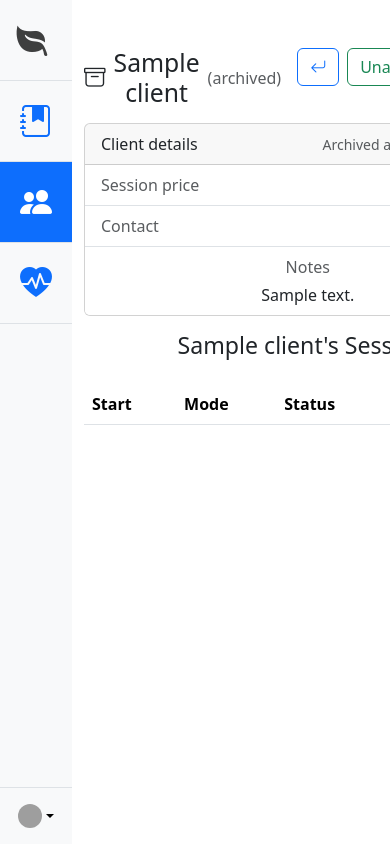
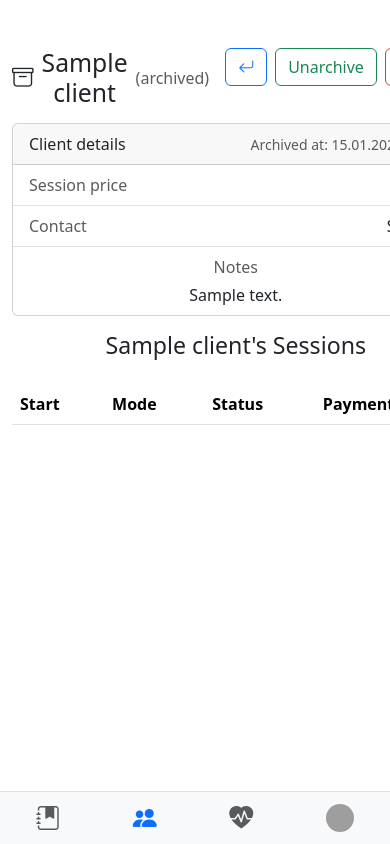
Before and after one commit to FuriousTofu/trainer-journal, a Flask app: page /clients/1 in a window 390 px wide; the page is wider, and only the part inside the window is pictured. Run offline with Flask 3, Linux system fonts and the light colour scheme; a user stored in the database is signed in; tables that the repository leaves empty hold one stand-in row (values such as "Sample post"); lists and menus that the app fills with data are empty; some libraries are stand-ins or nearby versions; grey boxes are pictures that could not be loaded.

Commit message:
add navbar for md

```diff
--- a/app/static/styles.css
+++ b/app/static/styles.css
@@ -97,3 +97,14 @@ body {
   border-color: #86b7fe;
   box-shadow: 0 0 0 .25rem rgba(13,110,253,.25);
 }
+
+/* Mobile bottom navigation */
+@media (max-width: 767.98px) {
+  .pb-mobile {
+    padding-bottom: 5rem !important;
+  }
+
+  .mobile-bottom-nav {
+    z-index: 1030;
+  }
+}
--- a/app/templates/layout.html
+++ b/app/templates/layout.html
@@ -41,8 +41,9 @@
             </header>
         {% endif %}
         <div class="d-flex min-vh-100">
-            <aside class="d-flex flex-column flex-shrink-0 bg-body-tertiary"
-                   style="width: 4.5rem; position: sticky; top: 0;">
+            <!-- Desktop sidebar -->
+            <aside class="d-none d-md-flex flex-column flex-shrink-0 bg-body-tertiary sidebar-desktop"
+                   style="width: 4.5rem; position: sticky; top: 0; height: 100vh;">
                 <a  href="/"
                     class="d-block p-3 link-body-emphasis text-decoration-none">
                     <i class="bi bi-leaf-fill {% if request.path == '/' %}text-success{% endif %}" style="font-size:2rem;" aria-hidden="true"></i>
@@ -103,11 +104,42 @@
                 </div>
             </aside>
                 <div class="flex-grow-1">
-                    <main class="container py-5 text-center">
+                    <main class="container py-5 pb-mobile text-center">
                         {% block main %}{% endblock %}
                     </main>
                 </div>
         </div>
+
+        <!-- Mobile bottom navigation -->
+        <nav class="d-md-none fixed-bottom bg-body-tertiary border-top mobile-bottom-nav">
+            <div class="d-flex justify-content-around align-items-center py-2">
+                <a href="{{ url_for('.sessions') }}"
+                   class="nav-link text-center px-3 {% if '/sessions' in request.path %}text-primary{% else %}text-body-secondary{% endif %}">
+                    <i class="bi bi-journal-bookmark-fill" style="font-size:1.5rem;"></i>
+                </a>
+                <a href="{{ url_for('.clients') }}"
+                   class="nav-link text-center px-3 {% if '/clients' in request.path %}text-primary{% else %}text-body-secondary{% endif %}">
+                    <i class="bi bi-people-fill" style="font-size:1.5rem;"></i>
+                </a>
+                <a href="{{ url_for('.exercises') }}"
+                   class="nav-link text-center px-3 {% if '/exercises' in request.path %}text-primary{% else %}text-body-secondary{% endif %}">
+                    <i class="bi bi-heart-pulse-fill" style="font-size:1.5rem;"></i>
+                </a>
+                <div class="dropdown dropup">
+                    <a href="#"
+                       class="nav-link text-center px-3 text-body-secondary"
+                       data-bs-toggle="dropdown"
+                       aria-expanded="false">
+                        <img src="https://github.com/mdo.png" alt="Profile" width="28" height="28" class="rounded-circle">
+                    </a>
+                    <ul class="dropdown-menu dropdown-menu-end text-small shadow mb-2">
+                        <li><a class="dropdown-item" href="#">Settings</a></li>
+                        <li><hr class="dropdown-divider"></li>
+                        <li><a class="dropdown-item" href="{{ url_for('.logout') }}">Sign out</a></li>
+                    </ul>
+                </div>
+            </div>
+        </nav>
 
         <script
             src="https://cdn.jsdelivr.net/npm/bootstrap@5.3.3/dist/js/bootstrap.bundle.min.js"
```
